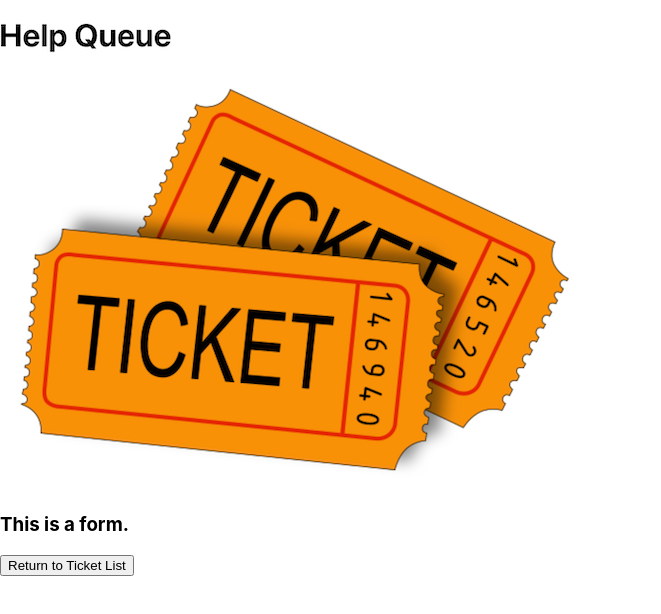
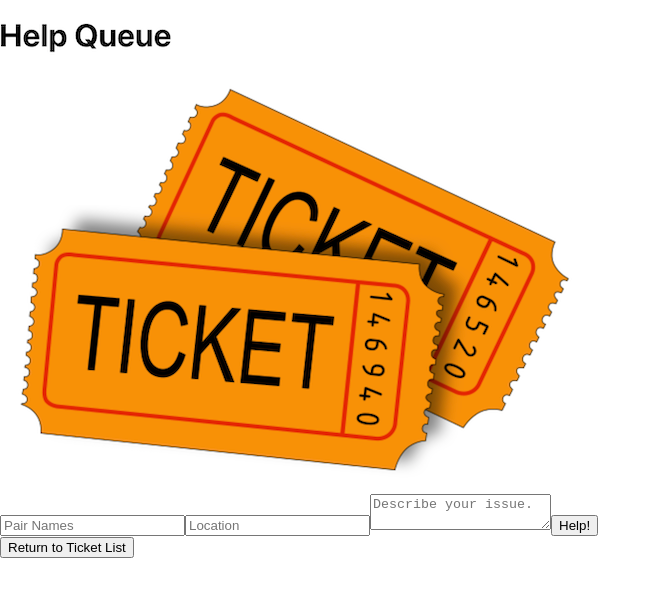
Before and after one commit to vzubarieva/Help-queue, a React (Create React App) app: page / in a window 1280 px wide. Both pictures are taken after a click on the button "Add Ticket". Shown: the top 614 px of the page, without its empty margins (0-661 px from the left). Built offline with nearby package versions, Linux system fonts and the light colour scheme.

Commit message:
add form to add tickets

```diff
--- a/src/components/NewTicketForm.js
+++ b/src/components/NewTicketForm.js
@@ -1,11 +1,33 @@
 import React from "react";
+import PropTypes from "prop-types"; //import PropTypes
+
+import { v4 } from "uuid"; // new code
 
 function NewTicketForm(props) {
+  function handleNewTicketFormSubmission(event) {
+    event.preventDefault();
+    props.onNewTicketCreation({
+      names: event.target.names.value,
+      location: event.target.location.value,
+      issue: event.target.issue.value,
+      id: v4(),
+    });
+  }
+
   return (
     <React.Fragment>
-      <h3>This is a form.</h3>
+      <form onSubmit={handleNewTicketFormSubmission}>
+        <input type="text" name="names" placeholder="Pair Names" />
+        <input type="text" name="location" placeholder="Location" />
+        <textarea name="issue" placeholder="Describe your issue." />
+        <button type="submit">Help!</button>
+      </form>
     </React.Fragment>
   );
 }
 
+NewTicketForm.propTypes = {
+  onNewTicketCreation: PropTypes.func,
+};
+
 export default NewTicketForm;
--- a/src/components/TicketControl.js
+++ b/src/components/TicketControl.js
@@ -7,9 +7,18 @@
     super(props);
     this.state = {
       formVisibleOnPage: false,
+      mainTicketList: [], // new code
     };
     this.handleClick = this.handleClick.bind(this); //new code here
   }
+
+  handleAddingNewTicketToList = (newTicket) => {
+    const newMainTicketList = this.state.mainTicketList.concat(newTicket);
+    this.setState({
+      mainTicketList: newMainTicketList,
+      formVisibleOnPage: false,
+    });
+  };
 
   handleClick = () => {
     this.setState((prevState) => ({
@@ -21,10 +30,14 @@
     let currentlyVisibleState = null;
     let buttonText = null; // new code
     if (this.state.formVisibleOnPage) {
-      currentlyVisibleState = <NewTicketForm />;
+      currentlyVisibleState = (
+        <NewTicketForm onNewTicketCreation={this.handleAddingNewTicketToList} />
+      );
       buttonText = "Return to Ticket List"; // new code
     } else {
-      currentlyVisibleState = <TicketList />;
+      currentlyVisibleState = (
+        <TicketList ticketList={this.state.mainTicketList} />
+      );
       buttonText = "Add Ticket"; // new code
     }
     return (
--- a/src/components/TicketList.js
+++ b/src/components/TicketList.js
@@ -1,38 +1,50 @@
 import React from "react";
 import Ticket from "./Ticket";
+import PropTypes from "prop-types";
 
-const mainTicketList = [
-  {
-    names: "Thato and Haley",
-    location: "3A",
-    issue: "Firebase won't save record. Halp.",
-  },
-  {
-    names: "Sleater and Kinney",
-    location: "4B",
-    issue: "Prop types are throwing an error.",
-  },
-  {
-    names: "Imani & Jacob",
-    location: "9F",
-    issue: "Child component isn't rendering.",
-  },
-];
+// const mainTicketList = [
+//   {
+//     names: "Thato and Haley",
+//     location: "3A",
+//     issue: "Firebase won't save record. Halp.",
+//   },
+//   {
+//     names: "Sleater and Kinney",
+//     location: "4B",
+//     issue: "Prop types are throwing an error.",
+//   },
+//   {
+//     names: "Imani & Jacob",
+//     location: "9F",
+//     issue: "Child component isn't rendering.",
+//   },
+// ];
 
-function TicketList() {
+function TicketList(props) {
+  // Add props as parameter.
   return (
     <React.Fragment>
       <hr />
-      {mainTicketList.map((ticket, index) => (
+      {props.ticketList.map(
+        (
+          ticket,
+          index // Loop through the list passed down from TicketControl.
+        ) => (
           <Ticket
             names={ticket.names}
             location={ticket.location}
             issue={ticket.issue}
             key={index}
           />
-      ))}
+        )
+      )}
     </React.Fragment>
   );
 }
 
+// Add propTypes for ticketList.
+TicketList.propTypes = {
+  ticketList: PropTypes.array,
+};
+
 export default TicketList;
```
Lines whose indentation alone changed are shown as unchanged.
